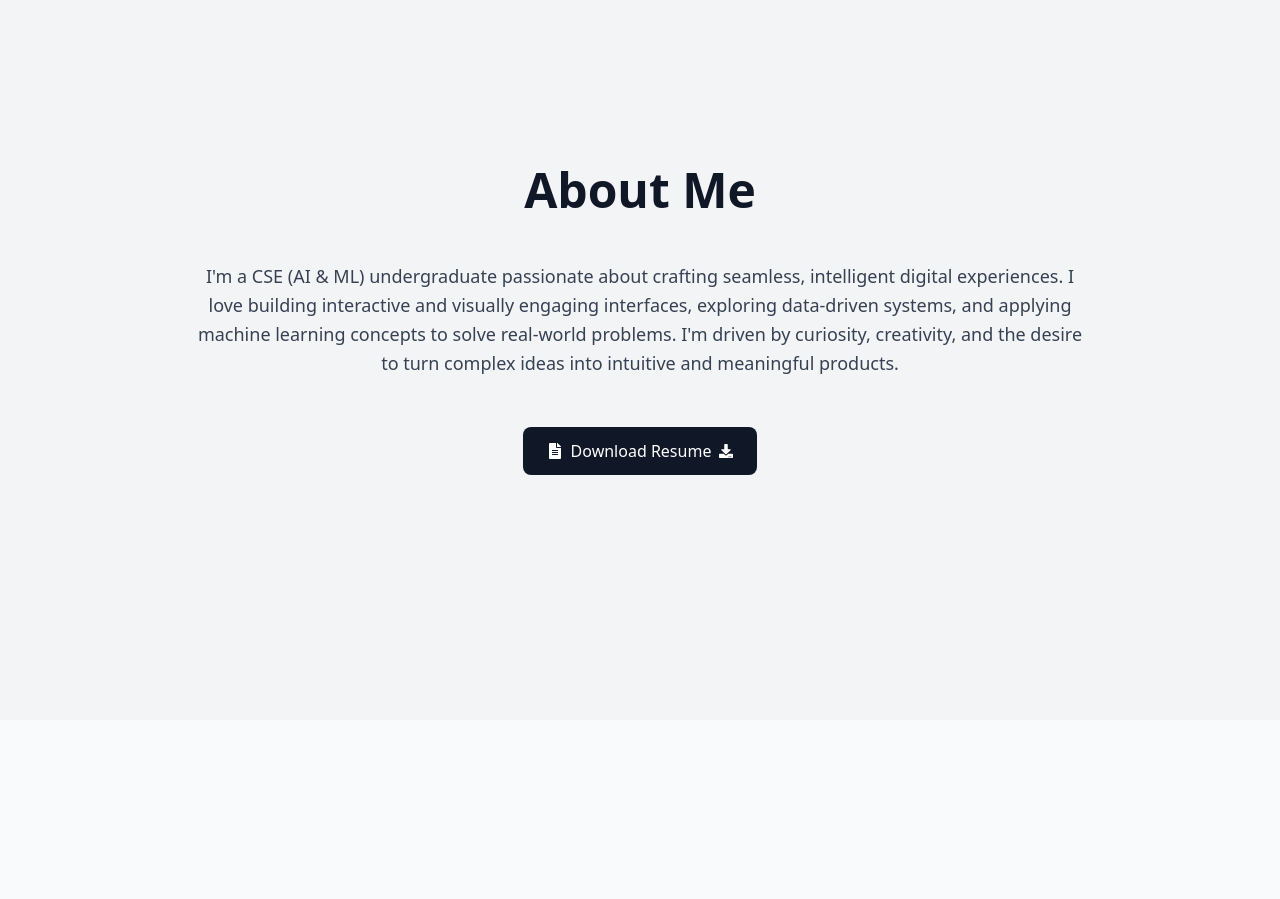
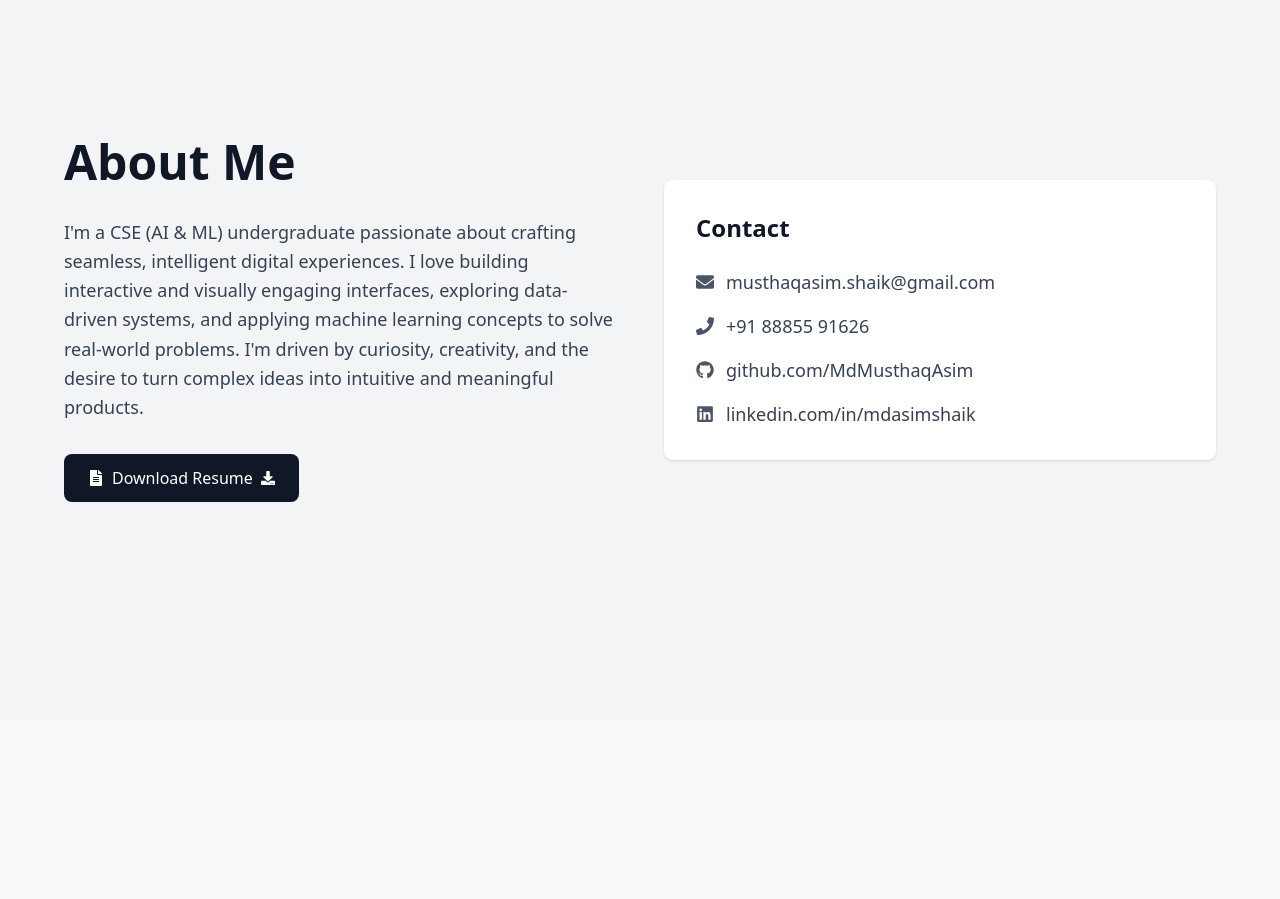
Before and after one commit to MdMusthaqAsim/portfolio, a React (Vite) app in the folder portfolio/: page / in a window 1280 px wide. Shown: the part 880-1779 px from the top of the page. Built offline with nearby package versions, Linux system fonts and the light colour scheme.

Commit message:
adding about me

```diff
--- a/portfolio/index.html
+++ b/portfolio/index.html
@@ -4,13 +4,23 @@
     <meta charset="UTF-8" />
     <meta name="viewport" content="width=device-width, initial-scale=1.0" />
     <title>portfolio</title>
-    <!-- Basic Meta -->
+
     <meta property="og:title" content="Mohammed Musthaq Asim Shaik | Portfolio" />
     <meta property="og:description" content="Showcasing my work and skills" />
-    <meta property="og:url" content="https://portfolio-ghsziuvts-mohammed-musthaq-asim-shaiks-projects.vercel.app/" />
+    <meta property="og:url" content="https://portfolio-mohammed-musthaq-asim-shaiks-projects.vercel.app/" />
     <meta property="og:type" content="website" />
 
+    <meta property="og:image" content="https://portfolio-mohammed-musthaq-asim-shaiks-projects.vercel.app/banner.png" />
+    <meta property="og:image:width" content="1200" />
+    <meta property="og:image:height" content="630" />
+    <meta property="og:image:alt" content="Portfolio banner preview" />
+
+    <meta name="twitter:card" content="summary_large_image" />
+    <meta name="twitter:title" content="Mohammed Musthaq Asim Shaik | Portfolio" />
+    <meta name="twitter:description" content="Showcasing my work and skills" />
+    <meta name="twitter:image" content="https://portfolio-mohammed-musthaq-asim-shaiks-projects.vercel.app/banner.png" />
   </head>
+
   <body>
     <div id="root"></div>
     <script type="module" src="/src/main.jsx"></script>
--- a/portfolio/src/components/About.jsx
+++ b/portfolio/src/components/About.jsx
@@ -1,36 +1,70 @@
-import React from 'react'
-
-import { FaFileAlt, FaDownload } from "react-icons/fa";
+import React from "react";
+import { FaFileAlt, FaDownload, FaEnvelope, FaPhone, FaGithub, FaLinkedin } from "react-icons/fa";
 
 export default function About() {
   return (
     <div id="about" className="min-h-screen flex items-center justify-center px-6 py-20 bg-gray-100">
-      <div className="max-w-4xl text-center">
-        <h2 className="text-4xl md:text-5xl font-bold text-gray-900 mb-12">About Me</h2>
-        <p className="text-lg text-gray-700 leading-relaxed mb-12">
+      <div className="max-w-6xl w-full grid grid-cols-1 md:grid-cols-2 gap-12 items-center">
+        {/* Left Column — About Text */}
+        <div className="text-center md:text-left">
+          <h2 className="text-4xl md:text-5xl font-bold text-gray-900 mb-8">About Me</h2>
+          <p className="text-lg text-gray-700 leading-relaxed mb-8">
             I'm a CSE (AI & ML) undergraduate passionate about crafting seamless, intelligent digital experiences. I love building
             interactive and visually engaging interfaces, exploring data-driven systems, and applying machine learning concepts to
             solve real-world problems. I'm driven by curiosity, creativity, and the desire to turn complex ideas into intuitive
             and meaningful products.
           </p>
 
-        <div className="flex flex-col sm:flex-row gap-4 justify-center">
-          {[
-            { href: "/resume.pdf", label: "Resume", dark: true }
-          ].map(({ href, label, dark }) => (
           <a
-              key={label}
-              href={href}
+            href="/resume.pdf"
             download
-              className={`flex items-center gap-2 px-6 py-3 rounded-lg transition-colors justify-center ${
-                dark
-                  ? "bg-gray-900 text-white hover:bg-gray-800"
-                  : "bg-gray-100 text-gray-900 hover:bg-gray-200"
-              }`}
+            className="inline-flex items-center gap-2 px-6 py-3 bg-gray-900 text-white rounded-lg hover:bg-gray-800 transition-colors"
           >
-              <FaFileAlt /> Download {label} <FaDownload size={14} />
+            <FaFileAlt />
+            Download Resume
+            <FaDownload size={14} />
           </a>
-          ))}
+        </div>
+
+        {/* Right Column — Contact Info */}
+        <div className="bg-white shadow-sm rounded-lg p-8 text-left">
+          <h3 className="text-2xl font-semibold text-gray-900 mb-6">Contact</h3>
+          <ul className="space-y-4 text-gray-700 text-lg">
+            <li className="flex items-center gap-3">
+              <FaEnvelope className="text-gray-600" />
+              <a href="mailto:musthaqasim.shaik@gmail.com" className="hover:underline">
+                musthaqasim.shaik@gmail.com
+              </a>
+            </li>
+            <li className="flex items-center gap-3">
+              <FaPhone className="text-gray-600" />
+              <a href="tel:+918885591626" className="hover:underline">
+                +91 88855 91626
+              </a>
+            </li>
+            <li className="flex items-center gap-3">
+              <FaGithub className="text-gray-600" />
+              <a
+                href="https://github.com/MdMusthaqAsim"
+                target="_blank"
+                rel="noopener noreferrer"
+                className="hover:underline"
+              >
+                github.com/MdMusthaqAsim
+              </a>
+            </li>
+            <li className="flex items-center gap-3">
+              <FaLinkedin className="text-gray-600" />
+              <a
+                href="https://linkedin.com/in/mdasimshaik"
+                target="_blank"
+                rel="noopener noreferrer"
+                className="hover:underline"
+              >
+                linkedin.com/in/mdasimshaik
+              </a>
+            </li>
+          </ul>
         </div>
       </div>
     </div>
```
Lines whose indentation alone changed are shown as unchanged.
